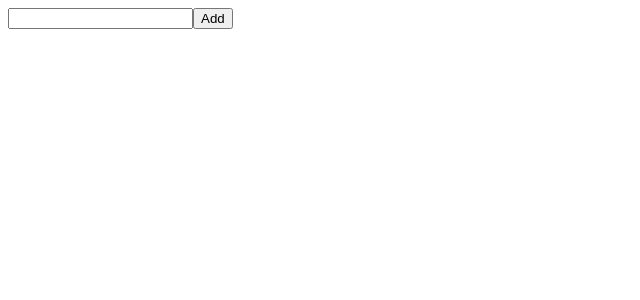
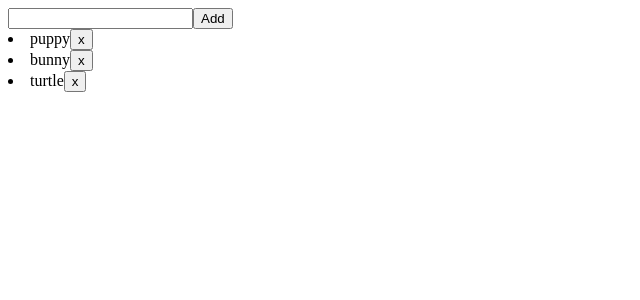
Before and after one commit to s-zacharias/todo-list-react-hooks, a React (Create React App) app: page / in a window 1280 px wide. Shown: the top 300 px of the page, without its empty margins (0-640 px from the left). Built offline with nearby package versions, Linux system fonts and the light colour scheme.

Commit message:
Revert "initial commit"
This reverts commit 07743e10ef9e5f8c539c7f031bc078d66c10228b.

```diff
--- a/src/components/App.js
+++ b/src/components/App.js
@@ -1,26 +1,48 @@
-import React, { useState } from 'react';
+import React from 'react';
 import NewTodo from './NewTodo';
 import TodoList from './TodoList';
 
-const App = () => {
-    const [list, setList] = useState([]);
+class App extends React.Component {
+    state = { item: '', list: ['puppy', 'bunny', 'turtle'] };
 
-    const onDelete = (key) => {
-        const newList = [];
-        list.forEach((el, index) => {
-            if (index !== key) {
-                newList.push(el);
-            }
-        });
-        setList(newList);
+    // create an onSubmit ftn that adds the current state item to the state list
+    onSubmit = (event) => {
+        this.setState({ list: [...this.state.list, event]});
     };
 
-    return (
-        <div>
-            <NewTodo onFormSubmit={(e) => setList([...list, e])} />
-            <TodoList onTaskDelete={onDelete} content={list} />
-        </div>
-    );
-};
+    // create an onDelete ftn that removes the current item (using the id) from the state list (pass as prop to todolist -> todotask)
+    onDelete = (key) => {
+        const newList = [];
+        for (let i = 0; i < this.state.list.length; i++) {
+            if (i !== key) {
+                newList.push(this.state.list[i]);
+            }
+        }
+        this.setState({ list: newList });
+    };
+
+    render() {
+        return (
+            <div>
+                <NewTodo onFormSubmit={this.onSubmit} />
+                <TodoList onTaskDelete={this.onDelete} content={this.state.list} />
+            </div>
+        );
+    }
+}
 
 export default App;
+
+
+// create App component to hold everything
+// create NewTodo component to handle input and add a new task to the state list
+    // onSubmit -> setState to add to list
+// create a TodoList component to hold all tasks
+// create a TodoTask component to create individual tasks
+    // onDelete -> setState to remove from list
+
+// APP
+    // NewTodo
+    // TodoList -> TodoTask (when passing info from the child to the parent use a callback as a prop)
+
+// TODO: add new task functionality!! -> then add delete task! -> done!
--- a/src/components/NewTodo.js
+++ b/src/components/NewTodo.js
@@ -1,24 +1,29 @@
-import React, { useState } from 'react';
+import React from 'react';
 
-const NewTodo = ({ onFormSubmit }) => {
-    const [todo, setTodo] = useState('');
+class NewTodo extends React.Component {
+    state = { todo: '' };
 
-    const onSubmit = (e) => {
-        e.preventDefault();
-        onFormSubmit(todo);
-        setTodo('');
+    // create an onChange ftn that takes the value of the text input and sets it to the state todo
+    onChange = (event) => {
+        this.setState({ todo: event.target.value });
     };
 
-    return (
-        <form onSubmit={onSubmit}>
-            <input
-                type="text"
-                value={todo}
-                onChange={(e) => setTodo(e.target.value)}
-            />
-            <button>Add</button>
-        </form>
-    );
-};
+    // create an onSubmit ftn that takes the value of the todo and updates the callback prop
+    onSubmit = (event) => {
+        event.preventDefault();
+        this.props.onFormSubmit(this.state.todo);
+        this.setState({ todo:'' }); // clean the slate for the next todo
+    };
+
+
+    render() {
+        return (
+            <form onSubmit={this.onSubmit}>
+                <input type="text" value={this.state.todo} onChange={this.onChange} />
+                <button>Add</button>
+            </form>
+        );
+    };
+}
 
 export default NewTodo;
--- a/src/components/TodoList.js
+++ b/src/components/TodoList.js
@@ -1,16 +1,9 @@
 import React from 'react';
 import TodoTask from './TodoTask';
 
-const TodoList = ({ content, onTaskDelete }) => {
-    const renderedList = content.map((todo, index) => {
-        return (
-            <TodoTask
-                task={todo}
-                key={index}
-                id={index}
-                onDelete={onTaskDelete}
-            />
-        );
+const TodoList = (props) => {
+    const renderedList = props.content.map((todo, index) => {
+        return <TodoTask task={todo} key={index} id={index} onDelete={props.onTaskDelete}/>;
     });
     return <div>{renderedList}</div>;
 };
--- a/src/components/TodoTask.js
+++ b/src/components/TodoTask.js
@@ -1,12 +1,18 @@
 import React from 'react';
 
-const TodoTask = ({ id, task, onDelete }) => {
-    return (
-        <li id={id}>
-            {task}
-            <button onClick={() => onDelete(id)}>x</button>
-        </li>
-    );
-};
+class TodoTask extends React.Component {
+    onDelete = (event) => {
+        this.props.onDelete(this.props.id);
+    };
+
+    render() {
+        return (
+            <li id={this.props.id}>
+                {this.props.task}
+                <button onClick={this.onDelete}>x</button>
+            </li>
+        );
+    };
+}
 
 export default TodoTask;
```
Also changed, not shown: 1 other file (tests, documents, lock files or other folders).
